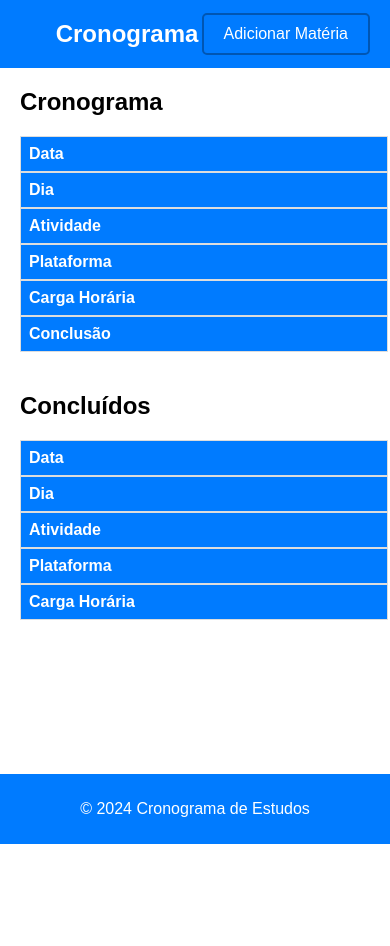
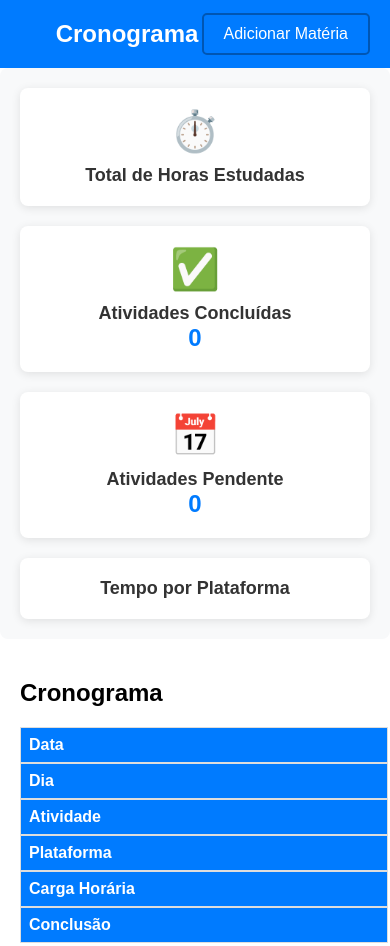
Before and after one commit to anselmotadeu/cronogramaEstudos, a website: page index.html in a window 390 px wide. Shown: the top 946 px of the page. Before the commit the page ends 844 px from the top, so only its background shows below. Drawn offline with Linux system fonts and the light colour scheme.

Commit message:
feat: melhoria do projeto + criação de um dashboard para melhor controle e gestão das atividades de estudos

```diff
--- a/index.html
+++ b/index.html
@@ -11,6 +11,30 @@
         <h1>Cronograma de Estudos</h1>
         <button id="add-subject-btn">Adicionar Matéria</button>
     </header>
+
+    <section id="dashboard">
+        <div class="card">
+            <div class="card-icon">⏱️</div>
+            <div class="card-title">Total de Horas Estudadas</div>
+            <div class="card-value" id="total-hours">0 horas</div>
+        </div>
+        <div class="card">
+            <div class="card-icon">✅</div>
+            <div class="card-title">Atividades Concluídas</div>
+            <div class="card-value" id="completed-tasks">0</div>
+        </div>
+        <div class="card">
+            <div class="card-icon">📅</div>
+            <div class="card-title">Atividades Pendente</div>
+            <div class="card-value" id="pending-tasks">0</div>
+        </div>
+        <div class="card" style="width: 100%;">
+            <div class="card-title">Tempo por Plataforma</div>
+            <ul id="platform-time">
+                <!-- Conteúdo gerado dinamicamente -->
+            </ul>
+        </div>
+    </section>
 
     <main>
         <div class="content">
--- a/script.js
+++ b/script.js
@@ -21,6 +21,7 @@ document.addEventListener("DOMContentLoaded", function() {
         return string.charAt(0).toUpperCase() + string.slice(1);
     }
 
+    updateDashboard()
     // Carregar as atividades salvas ao iniciar a aplicação
     loadActivities();
 
@@ -70,6 +71,7 @@ document.addEventListener("DOMContentLoaded", function() {
 
         modal.style.display = "none";
         addSubjectForm.reset();
+        updateDashboard()
     });
 
     function addActivityToTable(activityData, isCompleted = false) {
@@ -91,6 +93,7 @@ document.addEventListener("DOMContentLoaded", function() {
             } else {
                 moveToSchedule(row);
             }
+            updateDashboard()
         });
 
         if (isCompleted) {
@@ -98,6 +101,8 @@ document.addEventListener("DOMContentLoaded", function() {
         } else {
             scheduleTableBody.appendChild(row);
         }
+
+        updateDashboard()
     }
 
     function saveActivity(activityData) {
@@ -108,6 +113,7 @@ document.addEventListener("DOMContentLoaded", function() {
 
     function getActivitiesFromStorage() {
         return JSON.parse(localStorage.getItem('activities')) || [];
+        updateDashboard(); // Atualiza o dashboard após carregar as atividades
     }
 
     function loadActivities() {
@@ -119,6 +125,7 @@ document.addEventListener("DOMContentLoaded", function() {
                 addActivityToTable(activityData);
             }
         });
+        updateDashboard(); // Atualiza o dashboard após carregar as atividades
     }
 
     function updateActivityInStorage() {
@@ -138,6 +145,7 @@ document.addEventListener("DOMContentLoaded", function() {
         });
 
         localStorage.setItem('activities', JSON.stringify(allActivities));
+        updateDashboard(); // Atualiza o dashboard após atualizar o localStorage
     }
 
     function moveToCompleted(row) {
@@ -170,4 +178,69 @@ document.addEventListener("DOMContentLoaded", function() {
             return minuteText;
         }
     }
+
+    function updateDashboard() {
+        const activities = getActivitiesFromStorage();
+        let totalMinutes = 0;
+        let completedTasks = 0;
+        let pendingTasks = 0;
+        const platformTime = {};
+
+        activities.forEach(activity => {
+            const [hours, minutes] = parseTime(activity.hours);
+            const totalTimeInMinutes = (hours * 60) + minutes;
+            totalMinutes += totalTimeInMinutes;
+
+            if (activity.completed) {
+                completedTasks++;
+            } else {
+                pendingTasks++;
+            }
+
+            // Unificar o tempo por plataforma
+            if (!platformTime[activity.platform]) {
+                platformTime[activity.platform] = 0;
+            }
+            platformTime[activity.platform] += totalTimeInMinutes;
+        });
+
+        document.getElementById('total-hours').textContent = formatTotalTime(totalMinutes);
+        document.getElementById('completed-tasks').textContent = completedTasks;
+        document.getElementById('pending-tasks').textContent = pendingTasks;
+
+        const platformTimeList = document.getElementById('platform-time');
+        platformTimeList.innerHTML = '';
+
+        for (const platform in platformTime) {
+            const li = document.createElement('li');
+            li.innerHTML = `<span>${platform}:</span> <span>${formatTotalTime(platformTime[platform])}</span>`;
+            platformTimeList.appendChild(li);
+        }
+    }
+
+    function parseTime(timeString) {
+        const parts = timeString.split(' ');
+        const hours = parseFloat(parts[0]) || 0;
+        const minutes = (parts.length > 3) ? parseFloat(parts[3]) || 0 : 0;
+        return [hours, minutes];
+    }
+
+    function formatTotalTime(totalMinutes) {
+        const hours = Math.floor(totalMinutes / 60);
+        const minutes = totalMinutes % 60;
+
+        let hourText = hours === 1 ? `${hours} hora` : `${hours} horas`;
+        let minuteText = minutes === 1 ? `${minutes} minuto` : `${minutes} minutos`;
+
+        if (hours === 0) hourText = '';
+        if (minutes === 0) minuteText = '';
+
+        if (hourText && minuteText) {
+            return `${hourText} e ${minuteText}`;
+        } else if (hourText) {
+            return hourText;
+        } else {
+            return minuteText;
+        }
+    }
 });
--- a/styles.css
+++ b/styles.css
@@ -202,3 +202,80 @@ footer {
     background-color: #e9ecef;
     cursor: not-allowed;
 }
+
+/* Adicione este código ao final do styles.css */
+
+#dashboard {
+    display: flex;
+    flex-wrap: wrap;
+    gap: 20px;
+    padding: 20px;
+    background-color: #f8f9fa;
+    border-radius: 8px;
+    margin-bottom: 20px;
+}
+
+.card {
+    flex: 1 1 calc(33.333% - 20px);
+    background-color: #ffffff;
+    padding: 20px;
+    border-radius: 8px;
+    box-shadow: 0 2px 10px rgba(0, 0, 0, 0.1);
+    display: flex;
+    flex-direction: column;
+    align-items: center;
+    justify-content: center;
+    text-align: center;
+}
+
+.card-icon {
+    font-size: 40px;
+    color: #007bff;
+    margin-bottom: 10px;
+}
+
+.card-title {
+    font-size: 18px;
+    font-weight: bold;
+    color: #333333;
+}
+
+.card-value {
+    font-size: 24px;
+    font-weight: bold;
+    color: #007bff;
+}
+
+#platform-time {
+    width: 100%;
+    list-style-type: none;
+    padding: 0;
+    margin: 0;
+}
+
+#platform-time li {
+    background-color: #e9ecef;
+    padding: 10px;
+    margin-bottom: 5px;
+    border-radius: 5px;
+    display: flex;
+    justify-content: space-between;
+    align-items: center;
+}
+
+#platform-time li span {
+    font-weight: bold;
+    color: #007bff;
+}
+
+@media (max-width: 768px) {
+    .card {
+        flex: 1 1 calc(50% - 20px);
+    }
+}
+
+@media (max-width: 480px) {
+    .card {
+        flex: 1 1 100%;
+    }
+}
```
